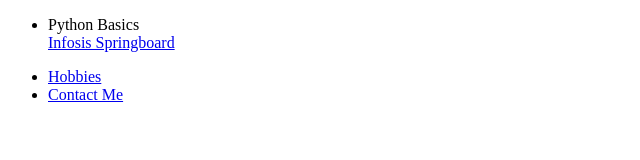
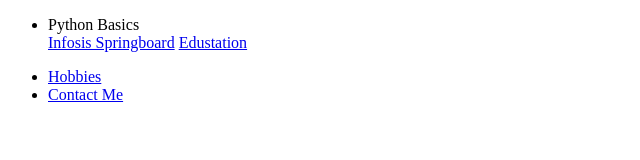
Before and after one commit to Arpitha-004/current-resume-assets, a plain HTML site: page index.html in a window 1280 px wide. Shown: the full height of the page, 0-640 px from the left. Drawn offline with Linux system fonts and the light colour scheme.

Commit message:
Update index.html

```diff
--- a/index.html
+++ b/index.html
@@ -9,6 +9,7 @@
     <ul>
         <li>Python Basics</li>
         <a href="./Screenshot (21).png">Infosis Springboard</a>
+        <a href="./Internship Completion Certificate -Arpitha S.pdf">Edustation</a>
     </ul>
     <ul>
         <li><a href="./hoby.html">Hobbies</a></li>
```
